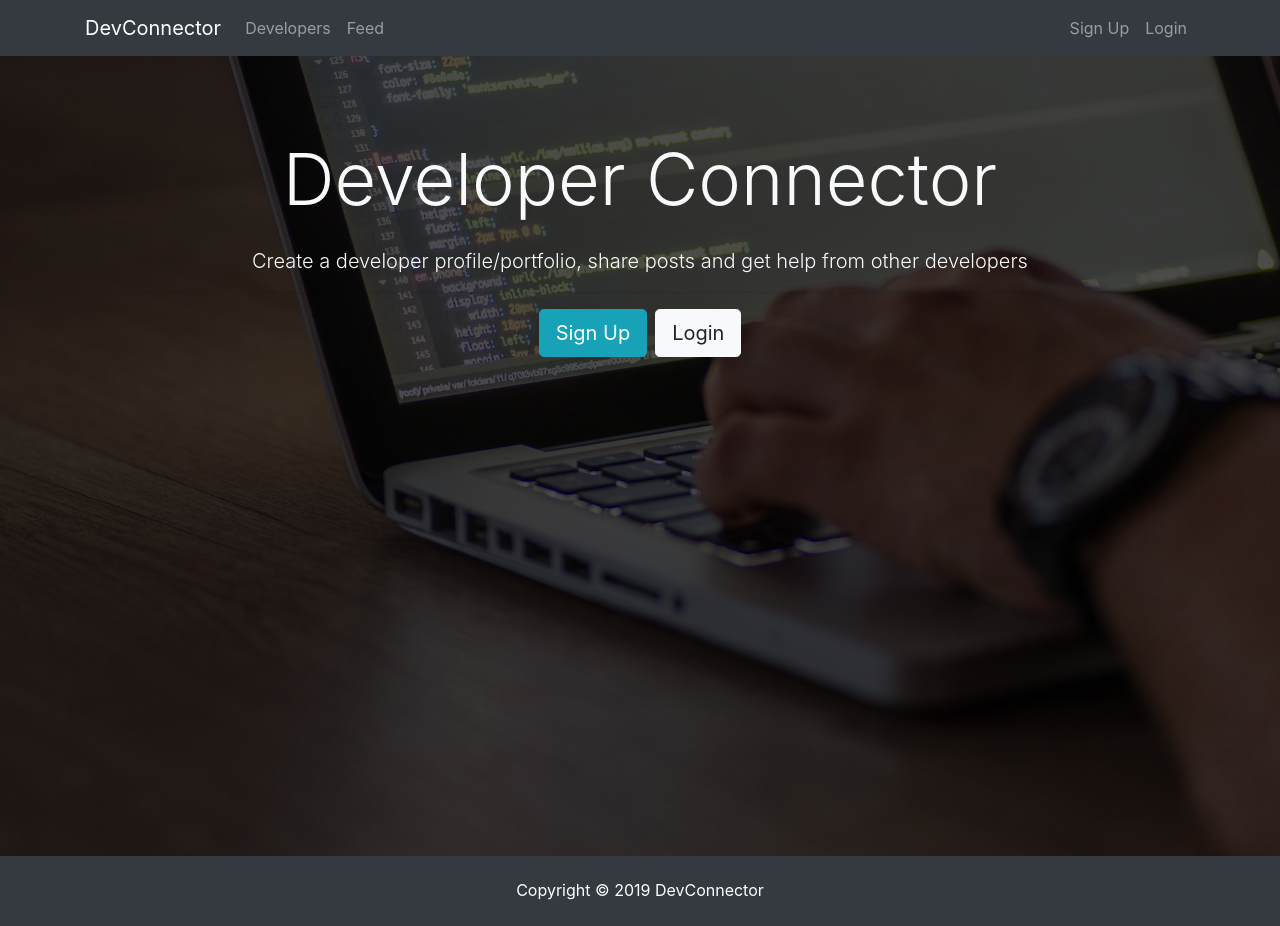
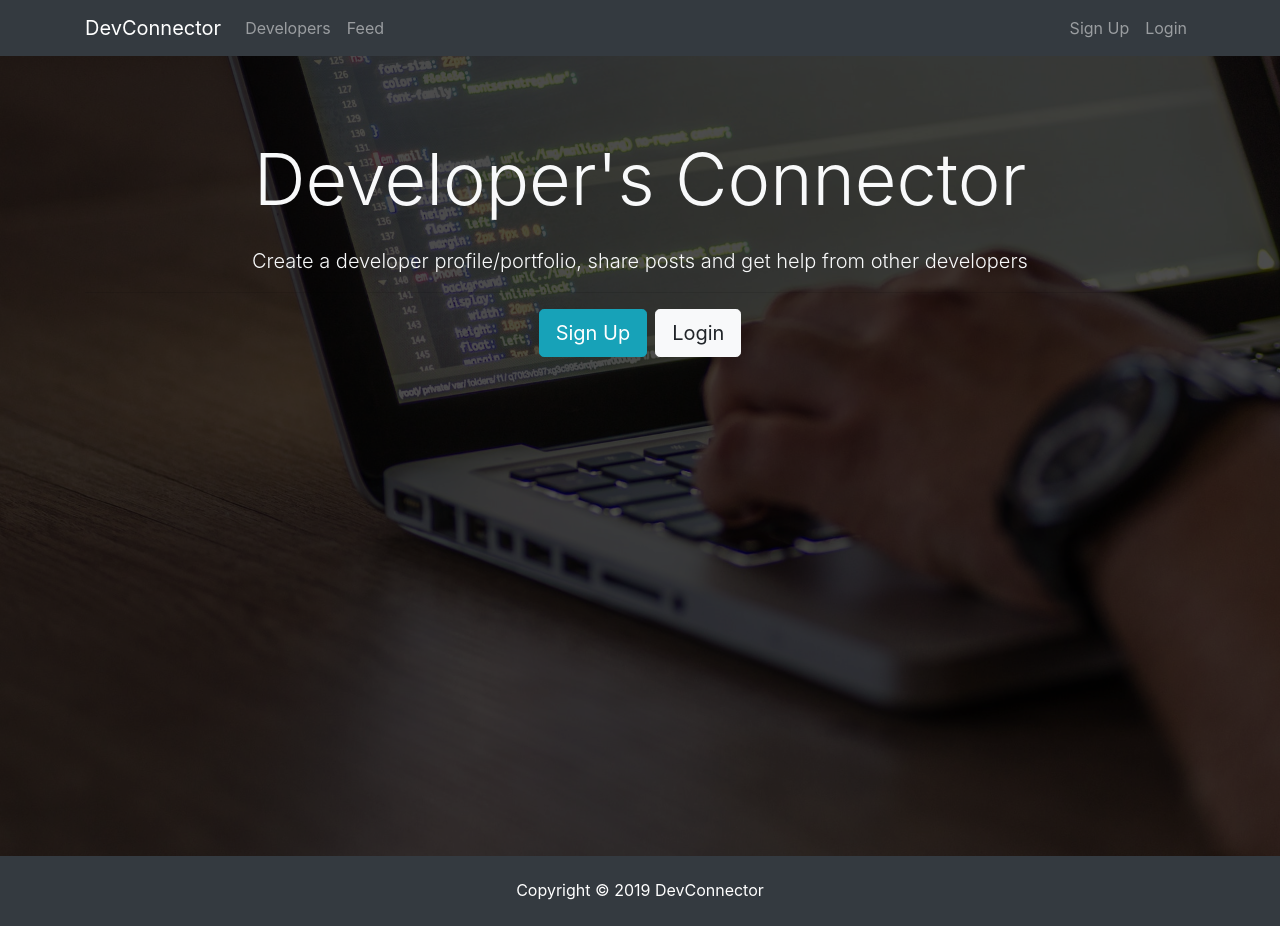
Before and after one commit to AbdelazizMalfy/DevelopersConnector, a React (Create React App) app in the folder client/: page / in a window 1280 px wide. Built offline with nearby package versions, Linux system fonts and the light colour scheme.

Commit message:
Ready for deployment

```diff
--- a/client/src/components/layout/Landing.js
+++ b/client/src/components/layout/Landing.js
@@ -17,7 +17,7 @@
           <div className="container">
             <div className="row">
               <div className="col-md-12 text-center">
-                <h1 className="display-3 mb-4">Developer Connector
+                <h1 className="display-3 mb-4">Developer's Connector
                 </h1>
                 <p className="lead"> Create a developer profile/portfolio, share posts and get help from other developers</p>
                 <hr />
```
